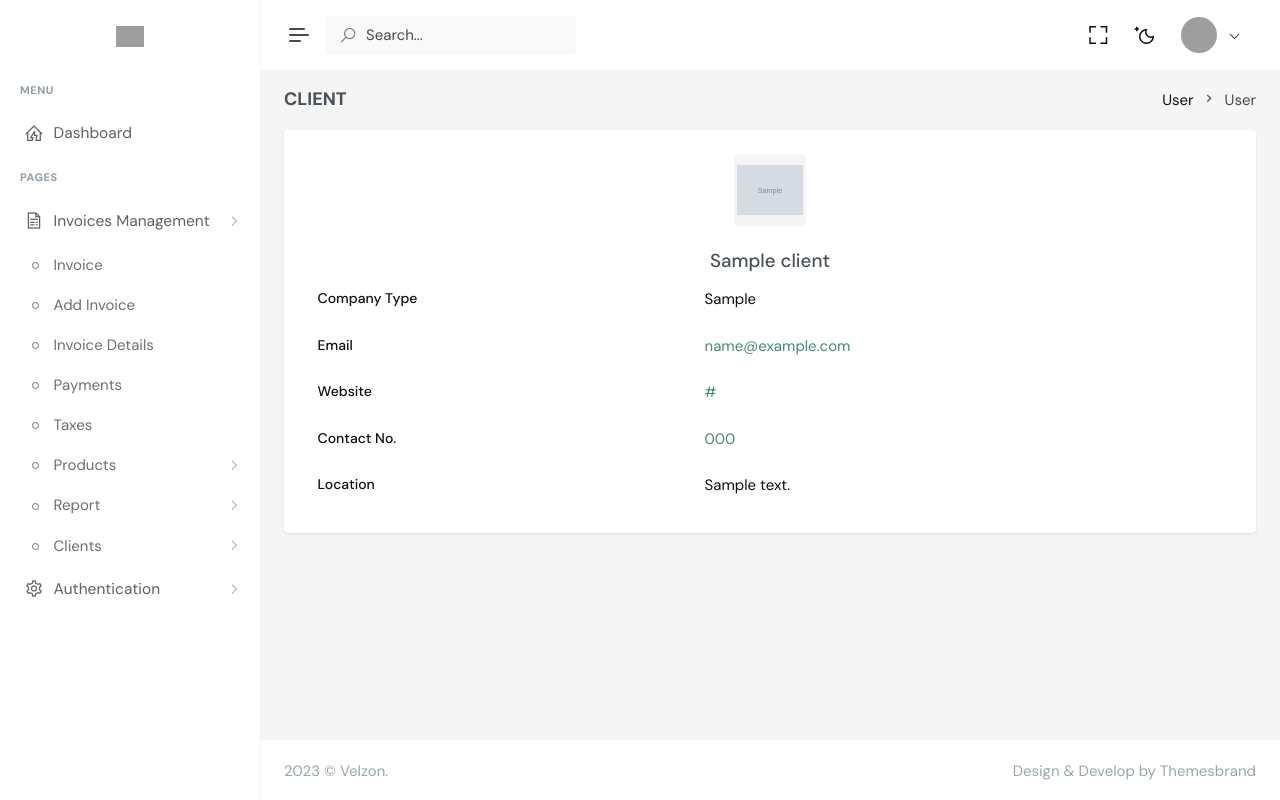
After one commit to Faruq-Shobola/invoice-app, a Python web app: template Invoice/templates/client/single-client.html in a window 1280 px wide. The commit adds this page. Run offline with Jinja, Linux system fonts and the light colour scheme; the template is opened without the code that fills it: most values are stand-ins (such as "Sample title", 1, 10 or a date in 2020); grey boxes marked "Sample" are stand-in pictures; some libraries are stand-ins or nearby versions; grey boxes are pictures that could not be loaded.

Commit message:
Display client details on single page

```diff
--- a/Invoice/client/routes.py
+++ b/Invoice/client/routes.py
@@ -40,6 +40,12 @@ def add_client():
 
     return render_template('/client/addclient.html', title='Add Client', form=form)
 
+@client.route('/<int:id>')
+@login_required
+def single_client(id):
+    client = Client.query.get_or_404(id)
+    return render_template('client/single-client.html', title='Client', client=client)
+
 
 @client.route('/<int:id>/delete')
 @login_required
--- a/Invoice/templates/client/clients.html
+++ b/Invoice/templates/client/clients.html
@@ -82,8 +82,8 @@
                                                     </button>
                                                     <ul class="dropdown-menu dropdown-menu-end">
                                                         <li>
-                                                            <button class="dropdown-item" href="javascript:void(0);"><i class="las la-eye fs-18 align-middle me-2 text-muted"></i>
-                                                                View</button>
+                                                            <a class="dropdown-item" href="{{url_for('client.single_client', id=client.id)}}"><i class="las la-eye fs-18 align-middle me-2 text-muted"></i>
+                                                                View</a>
                                                         </li>
                                                         <li>
                                                             <button class="dropdown-item" href="javascript:void(0);"><i class="las la-pen fs-18 align-middle me-2 text-muted"></i>
--- /dev/null
+++ b/Invoice/templates/client/single-client.html
@@ -0,0 +1,98 @@
+{% extends 'dashcommon.html' %}
+
+{% block pagecontent %}
+<div class="main-content">
+    <div class="page-content">
+        <div class="container-fluid">
+
+            <!-- start page title -->
+            <div class="row">
+                <div class="col-12">
+                    <div class="page-title-box d-sm-flex align-items-center justify-content-between">
+                        <h4 class="mb-sm-0">Client</h4>
+
+                        <div class="page-title-right">
+                            <ol class="breadcrumb m-0">
+                                <li class="breadcrumb-item"><a href="javascript: void(0);">User</a></li>
+                                <li class="breadcrumb-item active">User</li>
+                            </ol>
+                        </div>
+
+                    </div>
+                </div>
+            </div>
+            <!-- end page title -->
+
+            <div class="row">
+                <div class="col-xl-12">
+                    <div class="card">
+                        <div class="card-body p-4">
+                            <div>
+                                <div class="flex-shrink-0 avatar-md mx-auto">
+                                    <div class="avatar-title bg-light rounded">
+                                        <img src="{{url_for('static', filename='images/client-img/' + client.logo)}}" alt="" height="50" />
+                                    </div>
+                                </div>
+                                <div class="mt-4 text-center">
+                                    <h5 class="mb-1">{{ client.name }}</h5>
+                                    <!-- <p class="text-muted">Since 1987</p> -->
+                                </div>
+                                <div class="table-responsive">
+                                    <table class="table mb-0 table-borderless">
+                                        <tbody>
+
+                                            <tr>
+                                                <th><span class="fw-medium">Company Type</span></th>
+                                                <td>{{ client.client_type }}</td>
+                                            </tr>
+                                            <tr>
+                                                <th><span class="fw-medium">Email</span></th>
+                                                <td><a href="mailto:{{client.email}}">{{ client.email }}</a></td>
+                                            </tr>
+                                            <tr>
+                                                <th><span class="fw-medium">Website</span></th>
+                                                <td><a href="{{client.website}}" class="link-primary">{{ client.website }}</a></td>
+                                            </tr>
+                                            <tr>
+                                                <th><span class="fw-medium">Contact No.</span></th>
+                                                <td><a href="tel:{{client.phone}}">{{ client.phone }}</a></td>
+                                            </tr>
+                                            <tr>
+                                                <th><span class="fw-medium">Location</span></th>
+                                                <td>{{ client.address }}</td>
+                                            </tr>
+                                        </tbody>
+                                    </table>
+                                </div>
+                            </div>
+                        </div>
+                        <!--end card-body-->
+                    </div>
+                    <!--end card-->
+                </div>
+                <!--end col-->
+
+            </div>
+            <!--end row-->
+        </div>
+        <!-- container-fluid -->
+    </div>
+    <!-- End Page-content -->
+
+    <footer class="footer">
+        <div class="container-fluid">
+            <div class="row">
+                <div class="col-sm-6">
+                    <script>document.write(new Date().getFullYear())</script> © Velzon.
+                </div>
+                <div class="col-sm-6">
+                    <div class="text-sm-end d-none d-sm-block">
+                        Design & Develop by Themesbrand
+                    </div>
+                </div>
+            </div>
+        </div>
+    </footer>
+</div>
+
+{% endblock pagecontent %}
```
